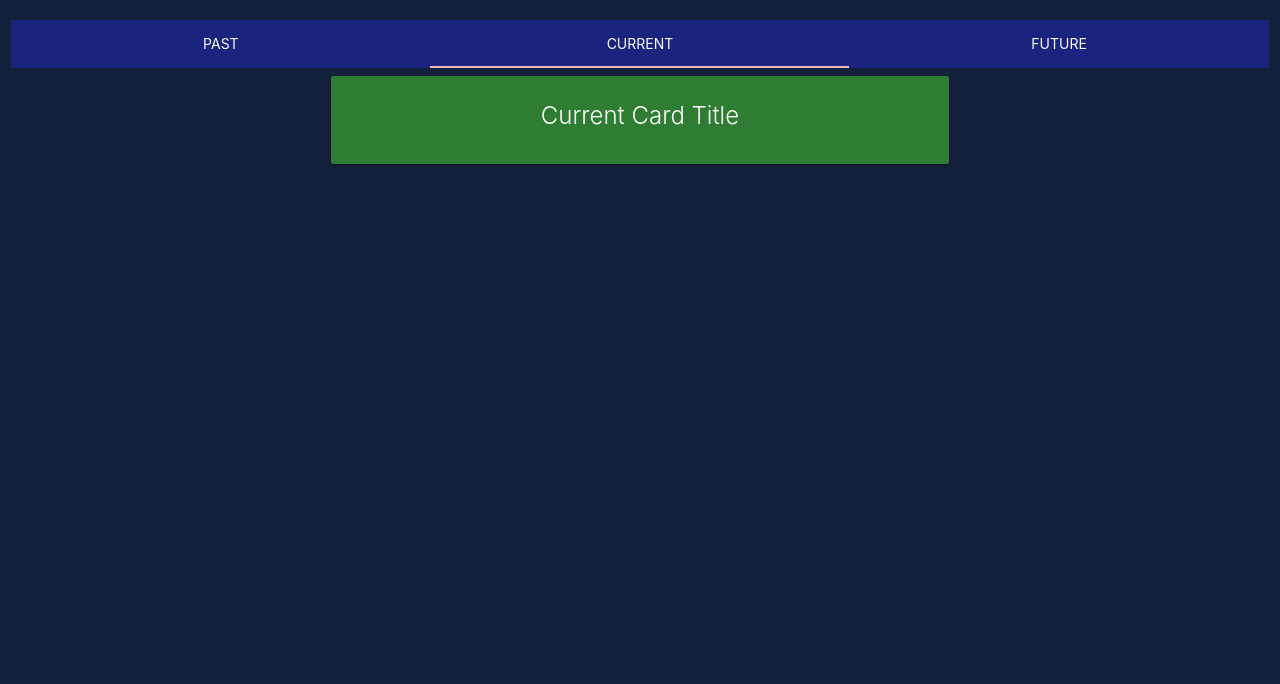
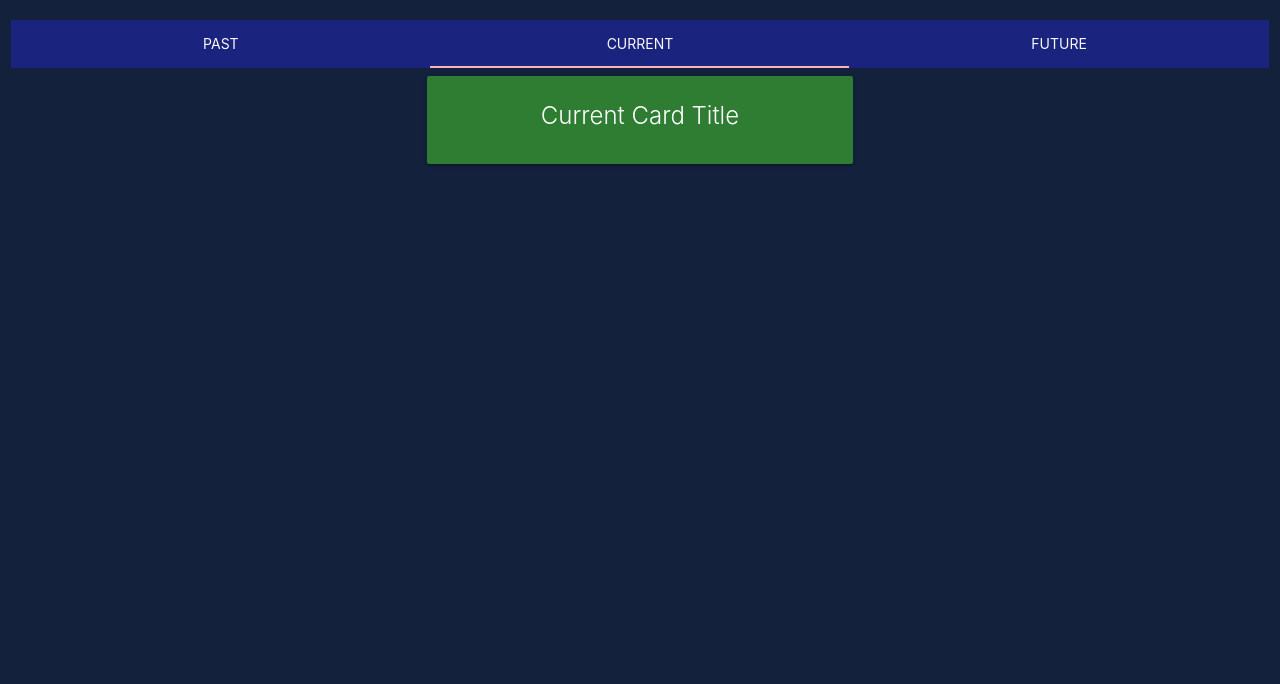
Before and after one commit to sammymayhem/launchpad-gp-1, a plain HTML site: page index.html in a window 1280 px wide. Shown: the part 116-800 px from the top of the page. Drawn offline with nearby package versions, Linux system fonts and the light colour scheme; no server answers.

Commit message:
fixed a spelling error

```diff
--- a/index.html
+++ b/index.html
@@ -31,7 +31,7 @@
                 </ul>
             </div>
 
-            <div class="conatiner">
+            <div class="container">
                 <div id="past" class="col s12">
                     <div class="row">
                         <div class="col s6 offset-s3" id="content-card">
```
